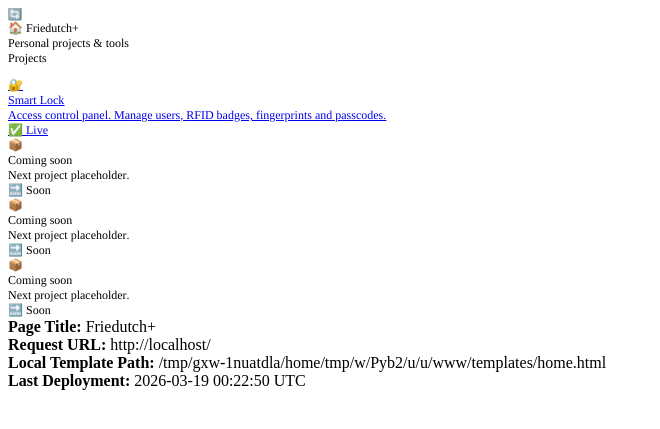
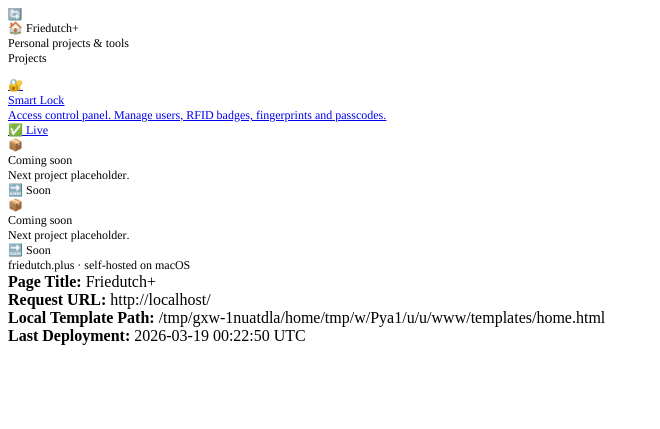
Before and after one commit to friedutch/website, a Flask app: page / in a window 1280 px wide. Shown: the top 429 px of the page, without its empty margins (0-660 px from the left). Run offline with Flask 3, Linux system fonts and the light colour scheme; some libraries are stand-ins or nearby versions.

Commit message:
Update home.html

```diff
--- a/templates/home.html
+++ b/templates/home.html
@@ -38,10 +38,7 @@
 <p class="p2"><span class="s3">Coming soon</span></p>
 <p class="p2"><span class="s3">Next project placeholder.</span></p>
 <p class="p2"><span class="s2">🔜</span><span class="s3"> Soon</span></p>
-<p class="p6"><span class="s3">📦</span></p>
-<p class="p2"><span class="s3">Coming soon</span></p>
-<p class="p2"><span class="s3">Next project placeholder.</span></p>
-<p class="p2"><span class="s2">🔜</span><span class="s3"> Soon</span></p>
+<p class="p2"><span class="s3">friedutch.plus · self-hosted on macOS</span></p>
 <p class="p2"><span class="s3">{% include "_debug_footer.html" %}</span></p>
 </body>
 </html>
```
